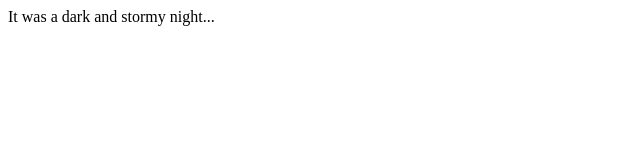
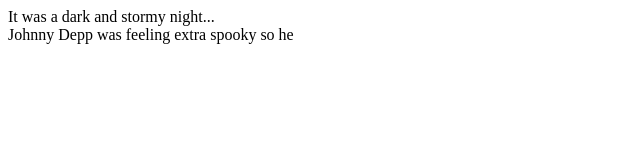
Before and after one commit to InexorableTides/fireside-story, a plain HTML site: page index.html in a window 1280 px wide. Shown: the whole page, without its empty margins (0-640 px from the left). Drawn offline with Linux system fonts and the light colour scheme.

Commit message:
added second line

```diff
--- a/index.html
+++ b/index.html
@@ -1,5 +1,7 @@
 <html>
   <body>
-    <p>It was a dark and stormy night...</p>
+    <p>It was a dark and stormy night...
+    <br>Johnny Depp was feeling extra spooky so he
+    </p>
   </body>
 </html>
```
